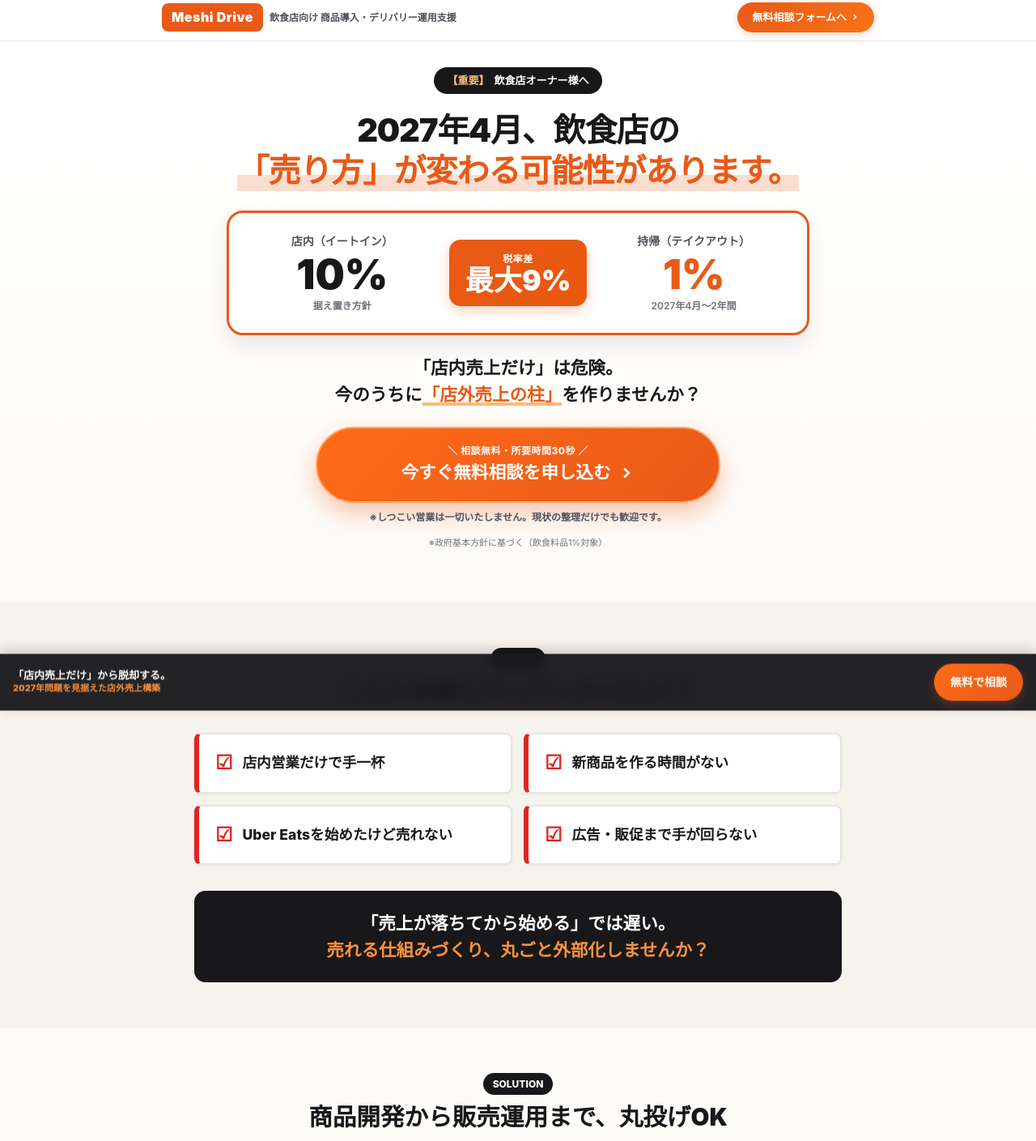
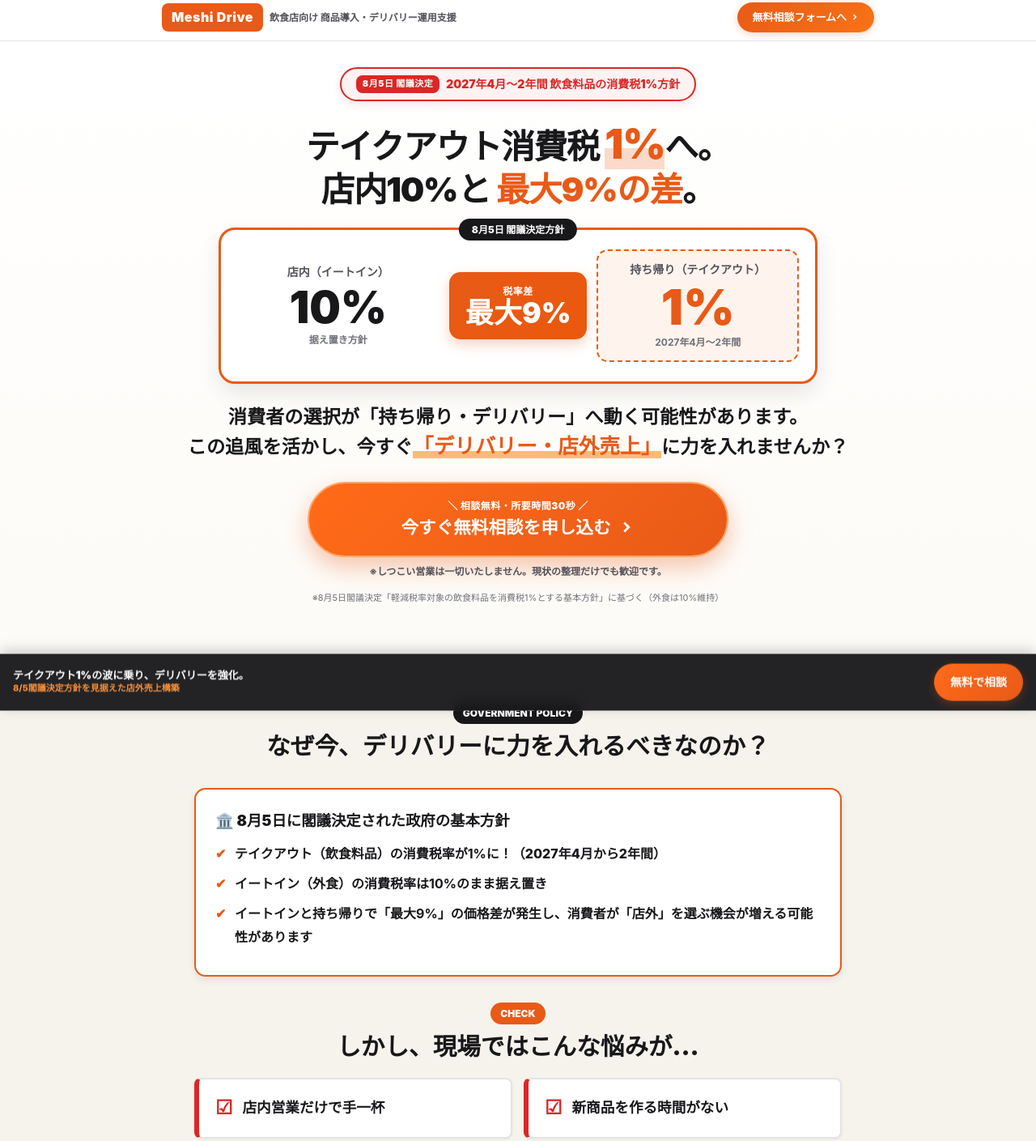
Before and after one commit to tkgsunshine/meshi-drive-lp, a website: page index.html in a window 1280 px wide. Shown: the part 7-1416 px from the top of the page at 81% size. Drawn offline with Linux system fonts and the light colour scheme.

Commit message:
feat: heavily emphasize Aug 5 Cabinet Decision on 1% takeout tax rate and push for delivery expansion

```diff
--- a/css/style.css
+++ b/css/style.css
@@ -1,6 +1,6 @@
 /* ==========================================================================
    Meshi Drive (メシドライブ) Meta広告用LP スタイルシート
-   コンセプト: 文字を削ぎ落とし、大文字・数字・インパクトで即CVへ導く設計
+   コンセプト: 8/5閣議決定「テイクアウト1%」を強力に押し出し、デリバリー参入・CVへ導く設計
    ========================================================================== */
 
 :root {
@@ -87,14 +87,14 @@ button, input, select, textarea {
 }
 
 .section-padding {
-  padding-top: 56px;
-  padding-bottom: 56px;
+  padding-top: 52px;
+  padding-bottom: 52px;
 }
 
 @media (max-width: 640px) {
   .section-padding {
-    padding-top: 40px;
-    padding-bottom: 40px;
+    padding-top: 36px;
+    padding-bottom: 36px;
   }
 }
 
@@ -148,11 +148,6 @@ button, input, select, textarea {
   display: inline-flex;
   align-items: center;
   gap: 4px;
-  transition: transform 0.2s ease;
-}
-
-.header-cta-btn:hover {
-  transform: translateY(-1px);
 }
 
 @media (max-width: 640px) {
@@ -165,6 +160,31 @@ button, input, select, textarea {
   }
 }
 
+/* ニュース・閣議決定フラッシュバッジ */
+.cabinet-news-flash {
+  display: inline-flex;
+  align-items: center;
+  gap: 8px;
+  background: #FEF2F2;
+  border: 2px solid var(--danger);
+  color: var(--danger);
+  font-size: 14px;
+  font-weight: 900;
+  padding: 8px 18px;
+  border-radius: var(--radius-full);
+  margin-bottom: 20px;
+  box-shadow: 0 4px 12px rgba(220, 38, 38, 0.12);
+}
+
+.cabinet-news-flash .news-tag {
+  background: var(--danger);
+  color: #fff;
+  font-size: 11px;
+  padding: 2px 8px;
+  border-radius: var(--radius-sm);
+  letter-spacing: 0.5px;
+}
+
 /* ヒーローセクション (1st View) */
 .hero-section {
   background: linear-gradient(180deg, #FFFFFF 0%, var(--bg-page) 100%);
@@ -173,39 +193,23 @@ button, input, select, textarea {
   text-align: center;
 }
 
-.hero-pill-badge {
-  display: inline-flex;
-  align-items: center;
-  gap: 6px;
-  background: var(--dark);
-  color: #FFFFFF;
-  font-size: 13px;
-  font-weight: 800;
-  padding: 6px 16px;
-  border-radius: var(--radius-full);
-  margin-bottom: 20px;
-}
-
-.hero-pill-badge span {
-  color: var(--primary-border);
-}
-
 .hero-catch {
-  font-size: 2.5rem;
+  font-size: 2.6rem;
   font-weight: 900;
   line-height: 1.25;
   color: var(--dark);
   letter-spacing: -0.03em;
-  margin-bottom: 24px;
+  margin-bottom: 20px;
 }
 
-.hero-catch .accent-orange {
+.hero-catch .takeout-highlight {
   color: var(--primary);
-  background: linear-gradient(transparent 60%, rgba(232, 90, 24, 0.2) 60%);
+  font-size: 3.2rem;
   display: inline-block;
+  background: linear-gradient(transparent 60%, rgba(232, 90, 24, 0.22) 60%);
 }
 
-/* 税率比較カード（ドカンと大きく見せる） */
+/* 税率比較カード（テイクアウト1%を主役化） */
 .tax-compare-hero {
   display: grid;
   grid-template-columns: 1fr auto 1fr;
@@ -216,8 +220,23 @@ button, input, select, textarea {
   border-radius: var(--radius-lg);
   padding: 24px 20px;
   margin: 0 auto 24px;
-  max-width: 720px;
+  max-width: 740px;
   box-shadow: var(--shadow-lg);
+  position: relative;
+}
+
+.tax-compare-hero::before {
+  content: "8月5日 閣議決定方針";
+  position: absolute;
+  top: -14px;
+  left: 50%;
+  transform: translateX(-50%);
+  background: var(--dark);
+  color: #FFFFFF;
+  font-size: 12px;
+  font-weight: 900;
+  padding: 4px 16px;
+  border-radius: var(--radius-full);
 }
 
 .tax-col {
@@ -226,13 +245,13 @@ button, input, select, textarea {
 
 .tax-col-name {
   font-size: 14px;
-  font-weight: 800;
+  font-weight: 900;
   color: var(--text-muted);
   margin-bottom: 4px;
 }
 
 .tax-col-num {
-  font-size: 3.2rem;
+  font-size: 3.4rem;
   font-weight: 900;
   line-height: 1;
 }
@@ -241,14 +260,22 @@ button, input, select, textarea {
   color: var(--dark);
 }
 
+.tax-col.takeout {
+  background: var(--primary-light);
+  border: 2px dashed var(--primary);
+  border-radius: var(--radius-md);
+  padding: 12px 8px;
+}
+
 .tax-col.takeout .tax-col-num {
   color: var(--primary);
+  font-size: 3.8rem;
 }
 
 .tax-col-desc {
   font-size: 12px;
   color: var(--text-light);
-  font-weight: 600;
+  font-weight: 700;
   margin-top: 4px;
 }
 
@@ -263,7 +290,7 @@ button, input, select, textarea {
 
 .tax-diff-center .t-label {
   font-size: 12px;
-  font-weight: 800;
+  font-weight: 900;
   letter-spacing: 0.5px;
 }
 
@@ -274,7 +301,7 @@ button, input, select, textarea {
 }
 
 .hero-punchline {
-  font-size: 1.35rem;
+  font-size: 1.45rem;
   font-weight: 900;
   color: var(--dark);
   margin-bottom: 24px;
@@ -283,35 +310,39 @@ button, input, select, textarea {
 
 .hero-punchline strong {
   color: var(--primary);
-  text-decoration: underline;
-  text-decoration-thickness: 4px;
-  text-decoration-color: var(--primary-border);
+  font-size: 1.6rem;
+  background: linear-gradient(transparent 70%, #FDBA74 70%);
 }
 
 @media (max-width: 640px) {
   .hero-catch {
     font-size: 1.85rem;
-    line-height: 1.3;
+  }
+  .hero-catch .takeout-highlight {
+    font-size: 2.4rem;
   }
   .tax-compare-hero {
     grid-template-columns: 1fr;
     gap: 12px;
-    padding: 18px 12px;
+    padding: 24px 12px 16px;
   }
   .tax-col-num {
-    font-size: 2.5rem;
+    font-size: 2.6rem;
   }
-  .tax-diff-center .t-val {
-    font-size: 1.8rem;
+  .tax-col.takeout .tax-col-num {
+    font-size: 3.2rem;
   }
   .hero-punchline {
-    font-size: 1.15rem;
+    font-size: 1.2rem;
+  }
+  .hero-punchline strong {
+    font-size: 1.35rem;
   }
 }
 
-/* メインCTAボタン（クリックしやすい特大サイズ） */
+/* メインCTAボタン */
 .cta-box-wrapper {
-  margin: 20px 0;
+  margin: 24px 0;
 }
 
 .btn-super-cta {
@@ -325,7 +356,7 @@ button, input, select, textarea {
   border-radius: var(--radius-full);
   box-shadow: 0 12px 30px rgba(232, 90, 24, 0.35);
   transition: all 0.2s ease;
-  max-width: 500px;
+  max-width: 520px;
   margin: 0 auto;
   border: 2px solid #FFA768;
 }
@@ -338,9 +369,8 @@ button, input, select, textarea {
 
 .btn-super-cta .btn-sub {
   font-size: 12px;
-  font-weight: 800;
+  font-weight: 900;
   letter-spacing: 0.5px;
-  opacity: 0.95;
 }
 
 .btn-super-cta .btn-main {
@@ -364,7 +394,7 @@ button, input, select, textarea {
   margin-top: 14px;
 }
 
-/* セクション共通タイトル（文字少なめ・要点直撃） */
+/* セクションタイトル */
 .section-headline {
   text-align: center;
   margin-bottom: 32px;
@@ -375,7 +405,7 @@ button, input, select, textarea {
   background: var(--dark);
   color: #fff;
   font-size: 12px;
-  font-weight: 800;
+  font-weight: 900;
   padding: 4px 12px;
   border-radius: var(--radius-full);
   margin-bottom: 8px;
@@ -394,7 +424,50 @@ button, input, select, textarea {
   }
 }
 
-/* 4つの悩み（チェックリスト形式・一目で共感） */
+/* ニュース・背景解説ボックス */
+.news-fact-banner {
+  background: #FFFFFF;
+  border: 2px solid var(--primary);
+  border-radius: var(--radius-md);
+  padding: 24px;
+  max-width: 800px;
+  margin: 0 auto 32px;
+  box-shadow: var(--shadow-md);
+}
+
+.news-fact-header {
+  font-size: 1.15rem;
+  font-weight: 900;
+  color: var(--dark);
+  margin-bottom: 12px;
+  display: flex;
+  align-items: center;
+  gap: 8px;
+}
+
+.news-fact-list {
+  list-style: none;
+  font-weight: 800;
+  font-size: 1rem;
+  line-height: 1.8;
+  color: var(--text-main);
+}
+
+.news-fact-list li {
+  padding-left: 24px;
+  position: relative;
+  margin-bottom: 8px;
+}
+
+.news-fact-list li::before {
+  content: "✔";
+  position: absolute;
+  left: 0;
+  color: var(--primary);
+  font-weight: 900;
+}
+
+/* 4つの悩み */
 .checklist-grid {
   display: grid;
   grid-template-columns: repeat(2, 1fr);
@@ -507,7 +580,7 @@ button, input, select, textarea {
   color: var(--text-muted);
 }
 
-/* 自社ブランド実績カード（数字をデカく） */
+/* 自社ブランド実績カード */
 .proven-menu-box {
   background: var(--primary-lighter);
   border: 2px solid var(--primary-border);
@@ -665,7 +738,7 @@ button, input, select, textarea {
   color: var(--primary);
 }
 
-/* フォームセクション（すぐ入力できる設計） */
+/* フォームセクション */
 .form-section {
   background: #FFFFFF;
   border-top: 3px solid var(--primary);
@@ -757,7 +830,6 @@ button, input, select, textarea {
   box-shadow: 0 0 0 3px rgba(232, 90, 24, 0.18);
 }
 
-/* 有・無ボタングループ（スマホでタップしやすい大型ボタン） */
 .radio-button-group {
   display: flex;
   gap: 12px;
--- a/index.html
+++ b/index.html
@@ -3,11 +3,11 @@
 <head>
   <meta charset="UTF-8">
   <meta name="viewport" content="width=device-width, initial-scale=1.0">
-  <title>Meshi Drive（メシドライブ）｜飲食店の店外売上・デリバリー総合支援</title>
-  <meta name="description" content="2027年4月、消費税制の変化を前に飲食店が直面する『売り方』の変革。Meshi Driveは売れる商品開発から原価設計、デリバリー運用までワンストップで伴走支援します。">
+  <title>Meshi Drive（メシドライブ）｜テイクアウト消費税1%化を見据えたデリバリー・店外売上支援</title>
+  <meta name="description" content="8月5日閣議決定：2027年4月から2年間、テイクアウト（軽減税率）の消費税は1%へ（外食は10%維持）。Meshi Driveは商品開発からデリバリー出店・運用までワンストップで伴走支援します。">
   <meta property="og:type" content="website">
-  <meta property="og:title" content="Meshi Drive｜飲食店の店外売上・デリバリー総合支援">
-  <meta property="og:description" content="店内売上だけに頼らない強い店舗へ。商品開発からデリバリー出店・運用まで一体支援。">
+  <meta property="og:title" content="Meshi Drive｜テイクアウト消費税1%化・デリバリー総合支援">
+  <meta property="og:description" content="店内10% vs テイクアウト1%（最大9%差）。今こそデリバリー・店外売上に力を入れ、強い店舗へ。">
   <link rel="stylesheet" href="./css/style.css">
 </head>
 <body>
@@ -29,16 +29,17 @@
   <!-- ヒーローセクション (1st View) -->
   <section id="hero" class="hero-section">
     <div class="container">
-      <div class="hero-pill-badge">
-        <span>【重要】</span> 飲食店オーナー様へ
+      <div class="cabinet-news-flash">
+        <span class="news-tag">8月5日 閣議決定</span>
+        2027年4月〜2年間 飲食料品の消費税1%方針
       </div>
 
       <h1 class="hero-catch">
-        2027年4月、飲食店の<br>
-        <span class="accent-orange">「売り方」が変わる可能性があります。</span>
+        テイクアウト消費税 <span class="takeout-highlight">1%</span>へ。<br>
+        店内10%と <span style="color: var(--primary);">最大9%の差</span>。
       </h1>
 
-      <!-- 税率差ドカンと表示 -->
+      <!-- 税率比較カード（テイクアウト1%を強烈アピール） -->
       <div class="tax-compare-hero">
         <div class="tax-col dine">
           <div class="tax-col-name">店内（イートイン）</div>
@@ -50,15 +51,15 @@
           <div class="t-val">最大9%</div>
         </div>
         <div class="tax-col takeout">
-          <div class="tax-col-name">持帰（テイクアウト）</div>
+          <div class="tax-col-name">持ち帰り（テイクアウト）</div>
           <div class="tax-col-num">1%</div>
           <div class="tax-col-desc">2027年4月〜2年間</div>
         </div>
       </div>
 
       <div class="hero-punchline">
-        「店内売上だけ」は危険。<br>
-        今のうちに<strong>「店外売上の柱」</strong>を作りませんか？
+        消費者の選択が「持ち帰り・デリバリー」へ動く可能性があります。<br>
+        この追風を活かし、今すぐ<strong>「デリバリー・店外売上」</strong>に力を入れませんか？
       </div>
 
       <!-- 即CV誘導CTA -->
@@ -71,17 +72,33 @@
           </span>
         </a>
         <div class="cta-caption">※しつこい営業は一切いたしません。現状の整理だけでも歓迎です。</div>
-        <div class="source-caption">※政府基本方針に基づく（飲食料品1%対象）</div>
+        <div class="source-caption">※8月5日閣議決定「軽減税率対象の飲食料品を消費税1%とする基本方針」に基づく（外食は10%維持）</div>
       </div>
     </div>
   </section>
 
-  <!-- こんな悩みありませんか？（チェックリスト形式） -->
+  <!-- 閣議決定ファクト解説セクション -->
   <section class="section-padding" style="background-color: var(--bg-subtle);">
     <div class="container">
       <div class="section-headline">
-        <span class="badge">CHECK</span>
-        <h2>こんな状態になっていませんか？</h2>
+        <span class="badge">GOVERNMENT POLICY</span>
+        <h2>なぜ今、デリバリーに力を入れるべきなのか？</h2>
+      </div>
+
+      <div class="news-fact-banner">
+        <div class="news-fact-header">
+          🏛️ 8月5日に閣議決定された政府の基本方針
+        </div>
+        <ul class="news-fact-list">
+          <li><strong>テイクアウト（飲食料品）の消費税率が1%に！</strong>（2027年4月から2年間）</li>
+          <li><strong>イートイン（外食）の消費税率は10%のまま据え置き</strong></li>
+          <li>イートインと持ち帰りで<strong>「最大9%」の価格差</strong>が発生し、消費者が「店外」を選ぶ機会が増える可能性があります</li>
+        </ul>
+      </div>
+
+      <div class="section-headline" style="margin-bottom: 20px;">
+        <span class="badge" style="background: var(--primary);">CHECK</span>
+        <h2>しかし、現場ではこんな悩みが…</h2>
       </div>
 
       <div class="checklist-grid">
@@ -105,8 +122,8 @@
 
       <div class="strong-hook-banner">
         <p>
-          「売上が落ちてから始める」では遅い。<br>
-          <strong>売れる仕組みづくり、丸ごと外部化しませんか？</strong>
+          テイクアウト1%化の波に乗るチャンス。<br>
+          <strong>商品開発からデリバリー出店まで、丸ごと外部化しませんか？</strong>
         </p>
       </div>
     </div>
@@ -117,7 +134,7 @@
     <div class="container">
       <div class="section-headline">
         <span class="badge">SOLUTION</span>
-        <h2>商品開発から販売運用まで、丸投げOK</h2>
+        <h2>商品開発からデリバリー運用まで、丸投げOK</h2>
       </div>
 
       <div class="solutions-grid">
@@ -244,7 +261,7 @@
     </div>
   </section>
 
-  <!-- 問い合わせフォームセクション（すぐCVできる） -->
+  <!-- 問い合わせフォームセクション -->
   <section id="contact-form" class="form-section section-padding">
     <div class="container">
       <div class="form-box">
@@ -418,8 +435,8 @@
   <!-- フローティング追従CTA -->
   <aside id="floating-cta" class="floating-bottom-cta" aria-label="ページ下部固定CTA">
     <div class="floating-cta-text">
-      <div class="main-text">「店内売上だけ」から脱却する。</div>
-      <div class="sub-text">2027年問題を見据えた店外売上構築</div>
+      <div class="main-text">テイクアウト1%の波に乗り、デリバリーを強化。</div>
+      <div class="sub-text">8/5閣議決定方針を見据えた店外売上構築</div>
     </div>
     <a href="#contact-form" class="floating-cta-btn">
       <span>無料で相談</span>
@@ -437,7 +454,7 @@
             飲食店の店外売上を最大化する商品導入・販売運用伴走支援サービス。
           </p>
           <p style="font-size: 11px; color: #71717A;">
-            ※本サイトに記載の税制方針は政府基本方針に基づくものです。
+            ※本サイトに記載の税制方針は8月5日閣議決定基本方針に基づくものです。
           </p>
         </div>
         <div>
```
Also changed, not shown: scripts/build.js (+4 -3 lines), dist/css/style.css, dist/index.html.
